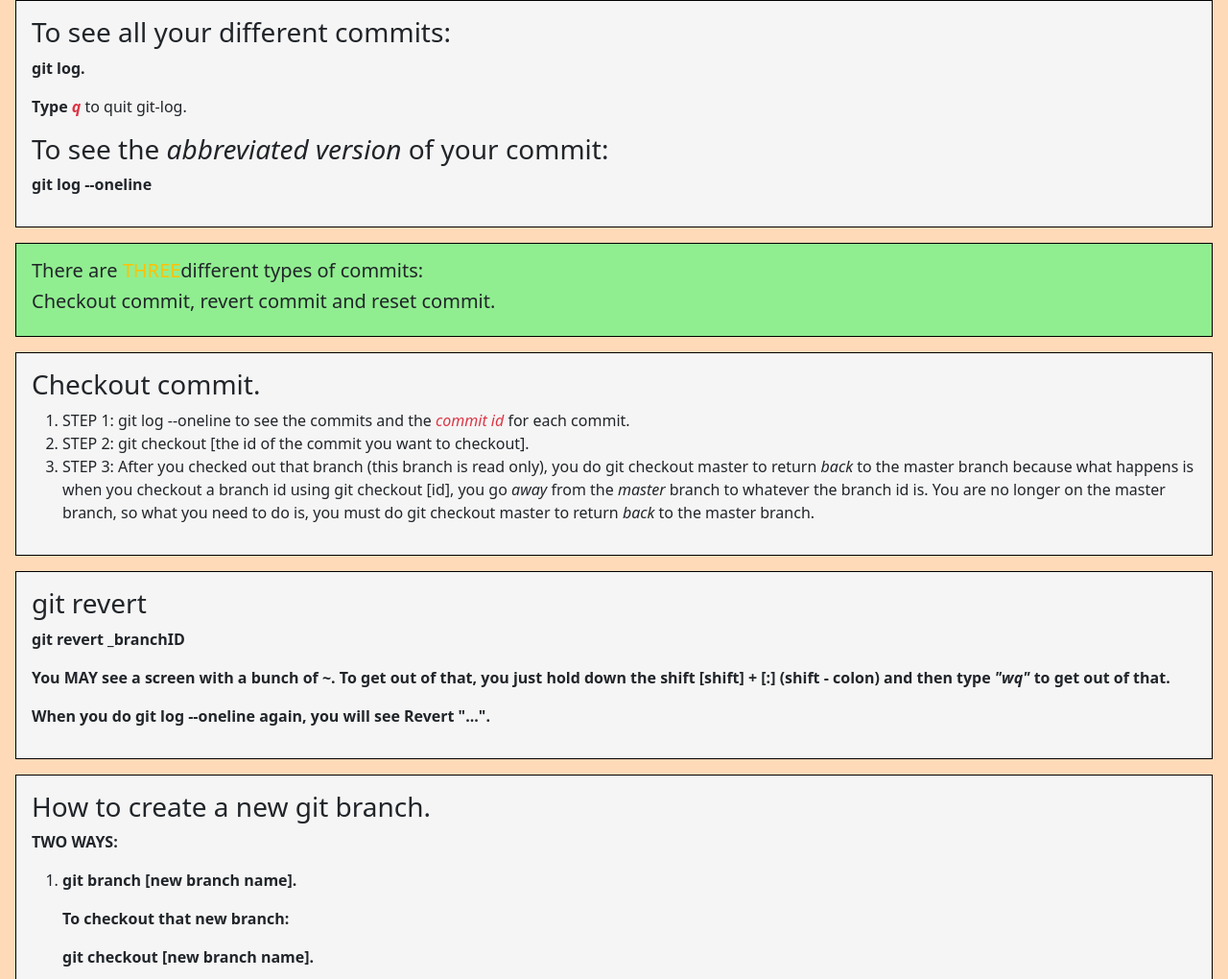
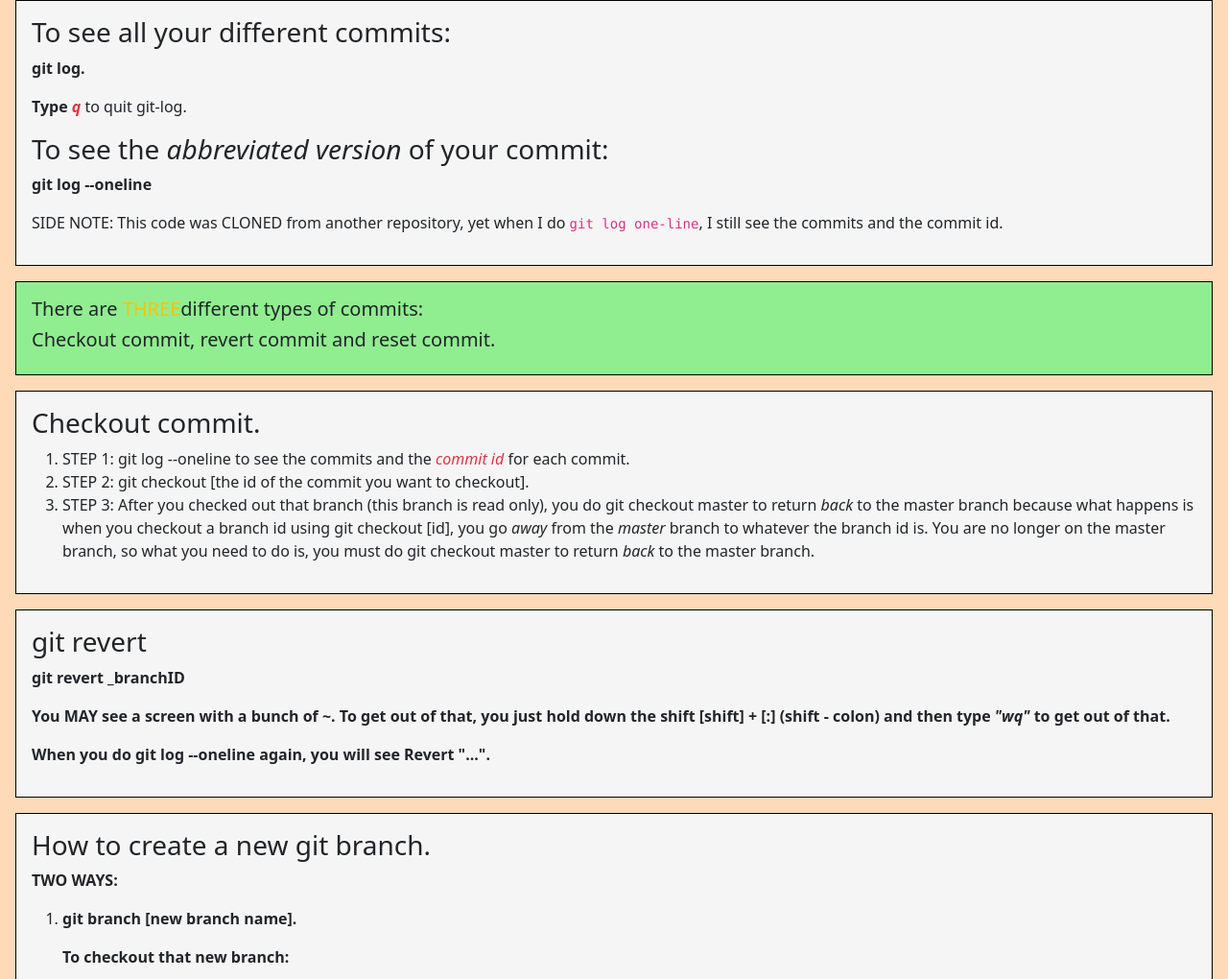
Before and after one commit to dho1115/net-ninja-gitone, a website: page index.html in a window 1280 px wide. Shown: the part 1297-2317 px from the top of the page at 96% size. Drawn offline with nearby package versions, Linux system fonts and the light colour scheme.

Commit message:
CLONE: Added --oneline note as well as note that this is commit.

```diff
--- a/index.html
+++ b/index.html
@@ -7,7 +7,7 @@
 
    <link rel="stylesheet" href="./node_modules/bootstrap/dist/css/bootstrap.min.css">
    <link rel="stylesheet" href="styles/style.css">
-   <title>Folder 1 Github project</title>
+   <title>Folder 1 Github project (CLONED FROM FOLDER ONE).</title>
 </head>
 <body>
    <header class="p-3 my-3 text-danger d-flex justify-content-center">
@@ -62,6 +62,7 @@
       <p><strong>Type <i class="text-danger">q</i></strong> to quit git-log.</p>
       <h3>To see the <i>abbreviated version</i> of your commit:</h3>
       <p><strong>git log --oneline</strong></p>
+      <p>SIDE NOTE: This code was CLONED from another repository, yet when I do <code>git log one-line</code>, I still see the commits and the commit id.</p>
    </article>
 
    <article class="info m-3 p-3">
```
